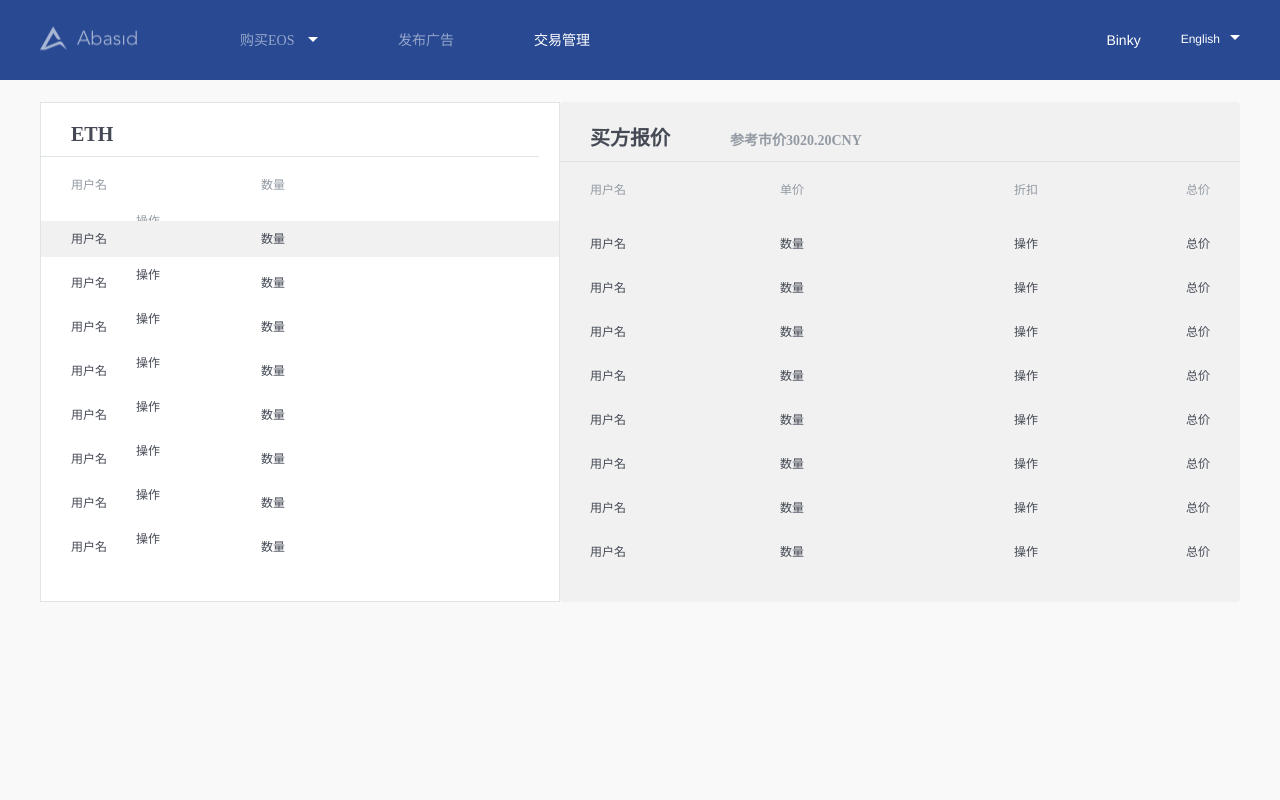
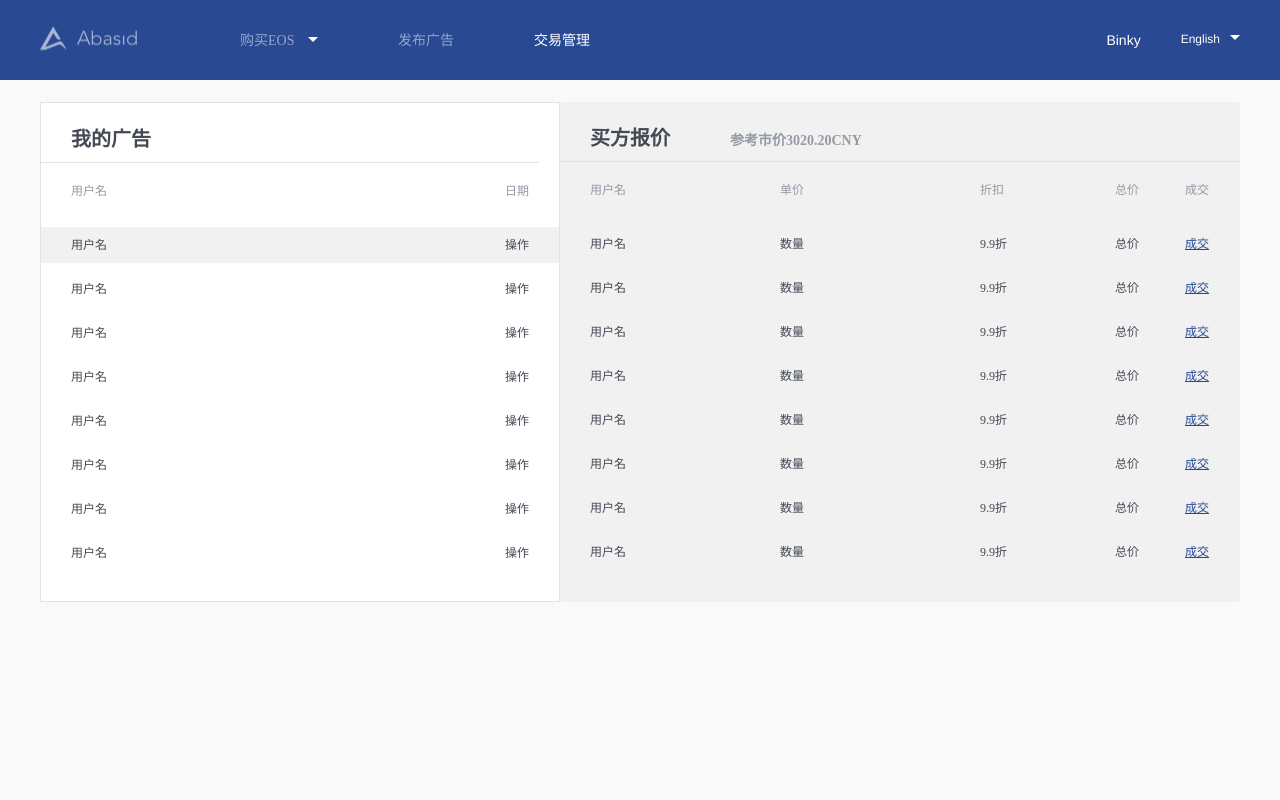
Before and after one commit to zhengdiandian/dzjy, a Vue app: page /broadcast in a window 1280 px wide. Shown: the top 800 px of the page. Built offline with nearby package versions, Linux system fonts and the light colour scheme.

Commit message:
修改了我的广告的对齐

```diff
--- a/src/components/broadcast.vue
+++ b/src/components/broadcast.vue
@@ -4,17 +4,17 @@
             <div class="purchase">
                 <div class="left-wrap">
                     <div class="title">
-                        <span>ETH</span>
+                        <span>我的广告</span>
                     </div>
 
                     <!-- <el-scrollbar wrap-class="list">
                         <div v-for="n in 1000" :key="n">{{n}}</div>
                     </el-scrollbar> -->
                    <!-- <el-row> -->
-                       <div class="tr"><span>用户名</span><span>数量</span><span>操作</span></div>
+                       <div class="tr"><span>用户名</span><span>日期</span></div>
                          <el-scrollbar wrap-class="list" tag="div" wrap-style="z-index: 100 ;" view-style="max-height: 350px; z-index: 100;  " view-class="view-box" :native="false">
 
-                       <div class="tr" v-for="(n ,index) in 199" :key='n' @click="trActived=index" :class="{actived: trActived==index}"><span>用户名</span><span>数量</span><span >操作</span></div>
+                       <div class="tr" v-for="(n ,index) in 199" :key='n' @click="trActived=index" :class="{actived: trActived==index}"><span>用户名</span><span >操作</span></div>
 
                         </el-scrollbar>
                    <!-- </el-row> -->
@@ -23,10 +23,10 @@
                     <div class="title">
                         <span>买方报价</span><span>参考市价3020.20CNY</span>
                     </div>
-                    <div class="tr"><span>用户名</span><span>单价</span><span>折扣</span><span>总价</span></div>
+                    <div class="tr"><span>用户名</span><span>单价</span><span>折扣</span><span>总价</span><span>成交</span></div>
                     <el-scrollbar wrap-class="list" tag="div" wrap-style="z-index: 100 ;" view-style="max-height: 350px; z-index: 100;  " view-class="view-box" :native="false">
 
-                       <div class="tr" v-for="n in 199" :key='n' ><span>用户名</span><span>数量</span><span >操作</span><span>总价</span></div>
+                       <div class="tr" v-for="n in 199" :key='n' ><span>用户名</span><span>数量</span><span >9.9折</span><span>总价</span><span class="text-blue">成交</span></div>
 
                     </el-scrollbar>
 
@@ -94,13 +94,10 @@ export default {
                     margin: 8px 0px;
                     line-height: 36px;
                     span:nth-child(1){
-                        width: 220px;
+                        width: 50%;
                     }
                     span:nth-child(2){
-                        width: 150px;
-                    }
-                    span:nth-child(3){
-                        width: 149px;
+                        width: 50%;
                         text-align: right;
                     }
                 }
@@ -160,14 +157,20 @@ export default {
                         width: 220px;
                     }
                     span:nth-child(2){
-                        width: 234px;
+                        width: 200px;
                     }
                     span:nth-child(3){
                         width: 50px;
                         // text-align: right;
                     }
                     span:nth-child(4){
-                        width: 176px;
+                        width: 109px;
+                        // float: right;
+                        text-align: right;
+
+                    }
+                    span:nth-child(5){
+                        width: 100px;
                         // float: right;
                         text-align: right;
 
```
